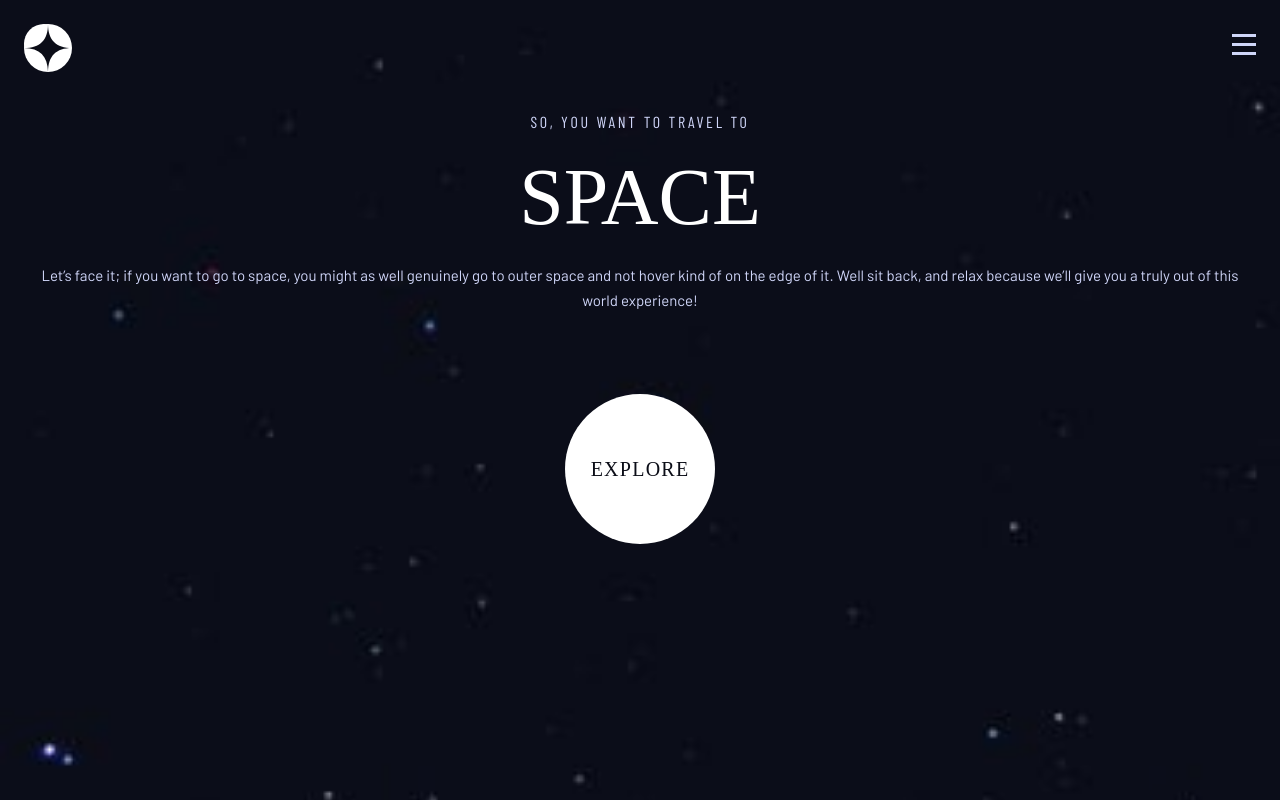
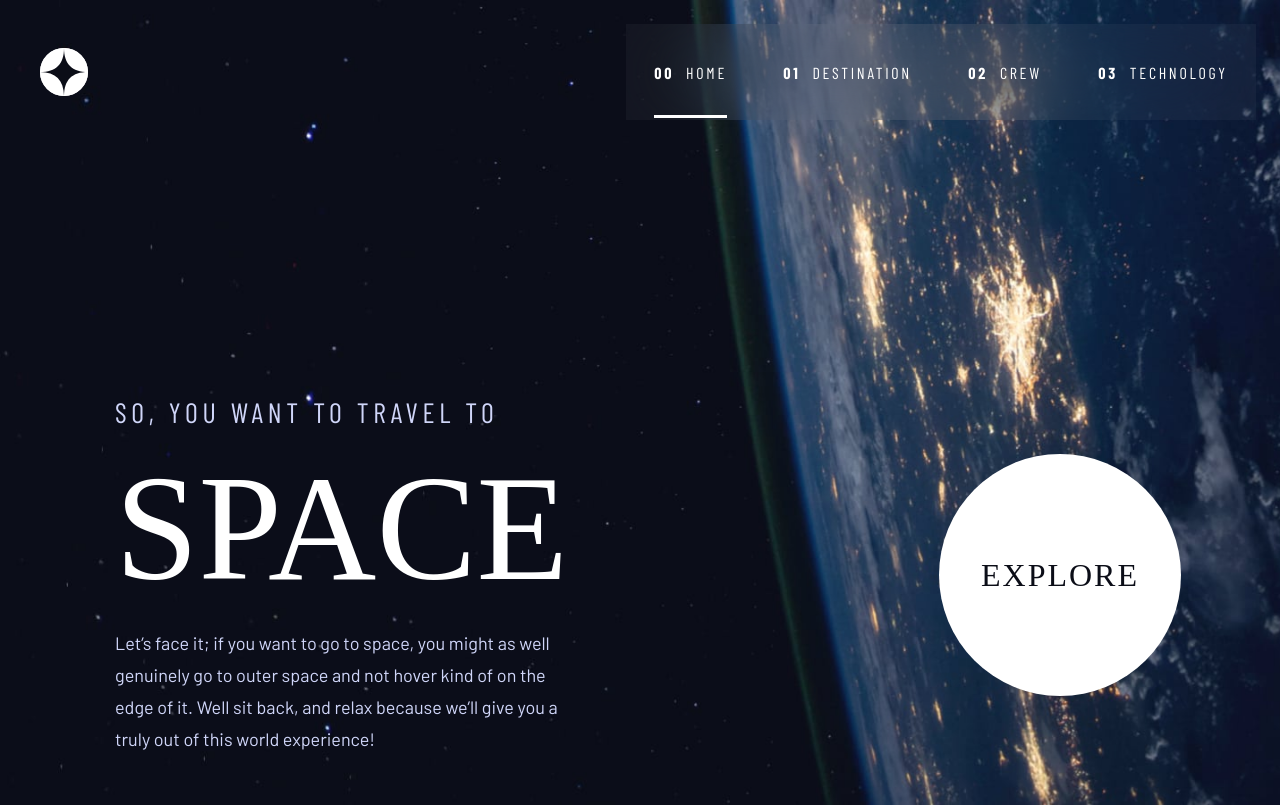
Before and after one commit to AlexanderGrigoryan/Space-Tourism-Website, a React (Vite) app: page / in a window 1280 px wide. Built offline with nearby package versions, Linux system fonts and the light colour scheme; a web font is replaced by a local one.

Commit message:
make Home page responsive for all devices

```diff
--- a/src/App.tsx
+++ b/src/App.tsx
@@ -15,6 +15,29 @@ function App() {
   const location = useLocation();
   const pathname = location.pathname;
 
+  const linkList = [
+    {
+      number: "00",
+      name: "home",
+      path: "/",
+    },
+    {
+      number: "01",
+      name: "destination",
+      path: "/destination/moon",
+    },
+    {
+      number: "02",
+      name: "crew",
+      path: "/crew",
+    },
+    {
+      number: "03",
+      name: "technology",
+      path: "/technology",
+    },
+  ];
+
   return (
     <>
       <GlobalStyles />
@@ -27,21 +50,38 @@ function App() {
         </Helmet>
       </HelmetProvider>
       <MainContainer>
-        {menu ? <BurgerMenu menu={menu} setMenu={setMenu} pathname={pathname} /> : null}
+        {menu ? (
+          <BurgerMenu
+            linkList={linkList}
+            menu={menu}
+            setMenu={setMenu}
+            pathname={pathname}
+          />
+        ) : null}
         <Routes>
-          <Route path="/" element={<Home menu={menu} setMenu={setMenu} />} />
+          <Route
+            path="/"
+            element={<Home pathname={pathname} linkList={linkList} menu={menu} setMenu={setMenu} />}
+          />
           <Route
             path="/destination/:name"
-            element={<Destination menu={menu} setMenu={setMenu} />}
+            element={
+              <Destination pathname={pathname} linkList={linkList} menu={menu} setMenu={setMenu} />
+            }
           />
           <Route
             path="/destination/"
             element={<Navigate to="/destination/moon" />}
           />
-          <Route path="crew" element={<Crew menu={menu} setMenu={setMenu} />} />
+          <Route
+            path="crew"
+            element={<Crew pathname={pathname} linkList={linkList} menu={menu} setMenu={setMenu} />}
+          />
           <Route
             path="technology"
-            element={<Technology menu={menu} setMenu={setMenu} />}
+            element={
+              <Technology pathname={pathname} linkList={linkList} menu={menu} setMenu={setMenu} />
+            }
           />
         </Routes>
       </MainContainer>
--- a/src/components/BurgerMenu.tsx
+++ b/src/components/BurgerMenu.tsx
@@ -2,15 +2,17 @@ import React, { useEffect, useRef } from "react";
 import styled from "styled-components";
 import CloseImg from "../assets/shared/icon-close.svg";
 import { Link } from "react-router-dom";
+import { linkListType } from "../types";
 
 interface BurgerMenuProps {
   menu: boolean;
   setMenu: React.Dispatch<React.SetStateAction<boolean>>;
   pathname: string;
+  linkList: linkListType[];
 }
 
 function BurgerMenu(props: BurgerMenuProps) {
-  const { menu, setMenu, pathname } = props;
+  const { menu, setMenu, pathname, linkList } = props;
   const menuRef = useRef<HTMLDivElement | null>(null);
 
   useEffect(() => {
@@ -29,30 +31,8 @@ function BurgerMenu(props: BurgerMenuProps) {
     return () => {
       document.removeEventListener("mousedown", handleOutsideClick);
     };
-  }, [menu]);
+  }, [menu, setMenu]);
 
-  const linkList = [
-    {
-      number: "00",
-      name: "home",
-      path: "/",
-    },
-    {
-      number: "01",
-      name: "destination",
-      path: "/destination/moon",
-    },
-    {
-      number: "02",
-      name: "crew",
-      path: "/crew",
-    },
-    {
-      number: "03",
-      name: "technology",
-      path: "/technology",
-    },
-  ];
   return (
     <Container ref={menuRef}>
       <CloseButton onClick={() => setMenu(false)}>
--- a/src/components/Header.tsx
+++ b/src/components/Header.tsx
@@ -1,14 +1,20 @@
 import styled from "styled-components";
 import LogoImg from "../assets/shared/logo.svg";
 import BurgerImg from "../assets/shared/icon-hamburger.svg";
+import { linkListType } from "../types";
+import { Link } from "react-router-dom";
 
 interface HeaderProps {
   menu: boolean;
   setMenu: React.Dispatch<React.SetStateAction<boolean>>;
+  linkList: linkListType[];
+  pathname: string;
 }
 
 function Header(props: HeaderProps) {
-  const { menu, setMenu } = props;
+  const { menu, setMenu, linkList, pathname } = props;
+
+  console.log(pathname);
   return (
     <Container>
       <LogoCircle>
@@ -17,6 +23,21 @@ function Header(props: HeaderProps) {
       <BurgerButton onClick={() => setMenu(!menu)}>
         <BurgerLogo src={BurgerImg} alt="burger logo" />
       </BurgerButton>
+      <Nav>
+        {linkList.map((item) => {
+          return (
+            <>
+              <List>
+                <ListItem>
+                  <ItemNumber>{item.number}</ItemNumber>
+                  <StyledLink to={item.path}>{item.name}</StyledLink>
+                </ListItem>
+                {pathname == item.path ? <ActiveLine></ActiveLine> : null}
+              </List>
+            </>
+          );
+        })}
+      </Nav>
     </Container>
   );
 }
@@ -35,6 +56,11 @@ const LogoCircle = styled.div`
   height: 40px;
   background: #ffffff;
   border-radius: 50%;
+
+  @media screen and (min-width: 768px) {
+    width: 48px;
+    height: 48px;
+  }
 `;
 
 const Logo = styled.img``;
@@ -45,6 +71,80 @@ const BurgerButton = styled.button`
   cursor: pointer;
   width: 24px;
   height: 21px;
+
+  @media screen and (min-width: 768px) {
+    display: none;
+  }
 `;
 
 const BurgerLogo = styled.img``;
+
+const Nav = styled.nav`
+  width: 450px;
+  height: 96px;
+  background: rgba(255, 255, 255, 0.04);
+  backdrop-filter: blur(40.774227142333984px);
+  display: flex;
+  align-items: center;
+  justify-content: space-around;
+  display: none;
+
+  @media screen and (min-width: 768px) {
+    display: flex;
+  }
+
+  @media screen and (min-width: 1024px) {
+    width: 630px;
+  }
+
+  @media screen and (min-width: 1440px) {
+    padding: 0 120px;
+    width: 830px;
+  }
+`;
+
+const List = styled.div`
+  display: flex;
+  position: relative;
+`;
+
+const StyledLink = styled(Link)`
+  font-family: "Barlow Condensed", sans-serif;
+  font-size: 14px;
+  font-weight: 400;
+  font-weight: 400;
+  text-transform: uppercase;
+  text-decoration: none;
+  color: #ffffff;
+
+  @media screen and (min-width: 1024px) {
+    font-size: 16px;
+    letter-spacing: 2.7px;
+  }
+`;
+
+const ActiveLine = styled.div`
+  width: 100%;
+  height: 3px;
+  background: white;
+  position: absolute;
+  top: 52px;
+`;
+
+const ListItem = styled.div`
+  display: flex;
+  column-gap: 12px;
+`;
+
+const ItemNumber = styled.p`
+  font-family: "Barlow Condensed";
+  font-size: 16px;
+  font-weight: 700;
+  letter-spacing: 2.7px;
+  color: #ffffff;
+  display: none;
+
+  @media screen and (min-width: 1024px) {
+    display: inline-block;
+  }
+`;
--- a/src/components/Home.tsx
+++ b/src/components/Home.tsx
@@ -1,18 +1,29 @@
 import styled from "styled-components";
 import MobileBackground from "../assets/home/background-home-mobile.jpg";
+import TabletBackground from "../assets/home/background-home-tablet.jpg";
+import DesktopBackground from "../assets/home/background-home-desktop.jpg";
+
 import Header from "./Header";
 import { Link } from "react-router-dom";
+import { linkListType } from "../types";
 
 interface HomeProps {
   menu: boolean;
   setMenu: React.Dispatch<React.SetStateAction<boolean>>;
+  linkList: linkListType[];
+  pathname: string;
 }
 
 function Home(props: HomeProps) {
-  const { menu, setMenu } = props;
+  const { menu, setMenu, linkList, pathname } = props;
   return (
     <Container>
-      <Header menu={menu} setMenu={setMenu} />
+      <Header
+        menu={menu}
+        setMenu={setMenu}
+        linkList={linkList}
+        pathname={pathname}
+      />
       <Content>
         <Info>
           <Text>SO, YOU WANT TO TRAVEL TO</Text>
@@ -41,14 +52,43 @@ const Container = styled.div`
   width: 100%;
   min-height: 100vh;
   padding: 0 24px;
+
+  @media screen and (min-width: 768px) {
+    background-image: url(${TabletBackground});
+    padding: 0 24px 0 40px;
+  }
+
+  @media screen and (min-width: 1024px) {
+    background-image: url(${DesktopBackground});
+  }
 `;
 
 const Content = styled.div`
-  padding-top: 24px;
   display: flex;
   flex-direction: column;
   align-items: center;
   row-gap: 81px;
+  padding-top: 24px;
+
+  @media screen and (min-width: 768px) {
+    padding-top: 84px;
+    row-gap: 156px;
+  }
+
+  @media screen and (min-width: 1024px) {
+    flex-direction: row;
+    justify-content: space-between;
+    padding: 0 75px;
+    margin-top: 251px;
+    padding-bottom: 50px;
+  }
+
+  @media screen and (min-width: 1440px) {
+    flex-direction: row;
+    justify-content: space-between;
+    padding: 0 140px;
+    margin-top: 251px;
+  }
 `;
 
 const Info = styled.div`
@@ -56,6 +96,14 @@ const Info = styled.div`
   flex-direction: column;
   row-gap: 16px;
   text-align: center;
+
+  @media screen and (min-width: 768px) {
+    row-gap: 24px;
+  }
+
+  @media screen and (min-width: 1024px) {
+    text-align: left;
+  }
 `;
 
 const Text = styled.p`
@@ -64,6 +112,16 @@ const Text = styled.p`
   font-weight: 400;
   letter-spacing: 2.7px;
   color: #d0d6f9;
+
+  @media screen and (min-width: 768px) {
+    font-size: 20px;
+    letter-spacing: 3.375px;
+  }
+
+  @media screen and (min-width: 1024px) {
+    font-size: 28px;
+    letter-spacing: 4.725px;
+  }
 `;
 
 const Title = styled.h1`
@@ -72,13 +130,30 @@ const Title = styled.h1`
   font-weight: 400;
   line-height: 100px;
   color: white;
+
+  @media screen and (min-width: 768px) {
+    font-size: 150px;
+    line-height: 150px;
+  }
 `;
 
 const Subtext = styled.p`
   font-size: 15px;
   font-weight: 400;
   line-height: 25px;
+  width: 327px;
   color: #d0d6f9;
+
+  @media screen and (min-width: 768px) {
+    width: 444px;
+    font-size: 16px;
+    line-height: 28px;
+  }
+
+  @media screen and (min-width: 1024px) {
+    font-size: 18px;
+    line-height: 32px;
+  }
 `;
 
 const Button = styled.button`
@@ -88,6 +163,16 @@ const Button = styled.button`
   border: none;
   background: white;
   cursor: pointer;
+
+  @media screen and (min-width: 768px) {
+    width: 242px;
+    height: 242px;
+  }
+
+  @media screen and (min-width: 1440px) {
+    width: 274px;
+    height: 274px;
+  }
 `;
 
 const StyledLink = styled(Link)`
@@ -99,4 +184,9 @@ const StyledLink = styled(Link)`
   text-decoration: none;
   text-align: center;
   color: #0b0d17;
+
+  @media screen and (min-width: 768px) {
+    font-size: 32px;
+    letter-spacing: 2px;
+  }
 `;
--- a/src/pages/Crew.tsx
+++ b/src/pages/Crew.tsx
@@ -4,14 +4,17 @@ import styled from "styled-components";
 import CrewSlider from "../components/CrewSlider";
 import { useState } from "react";
 import data from "../data.json";
+import { linkListType } from "../types";
 
 interface CrewProps {
   menu: boolean;
   setMenu: React.Dispatch<React.SetStateAction<boolean>>;
+  linkList: linkListType[];
+  pathname: string;
 }
 
 function Crew(props: CrewProps) {
-  const { menu, setMenu } = props;
+  const { menu, setMenu, linkList, pathname } = props;
 
   const [teamMember, setTeamMember] = useState<string>("Douglas Hurley");
 
@@ -19,7 +22,12 @@ function Crew(props: CrewProps) {
 
   return (
     <Container>
-      <Header menu={menu} setMenu={setMenu} />
+      <Header
+        menu={menu}
+        setMenu={setMenu}
+        linkList={linkList}
+        pathname={pathname}
+      />
       <Content>
         <Title>
           <Number>02</Number>
--- a/src/pages/Destination.tsx
+++ b/src/pages/Destination.tsx
@@ -4,14 +4,17 @@ import styled from "styled-components";
 import data from "../data.json";
 import { useState } from "react";
 import { Link, useParams } from "react-router-dom";
+import { linkListType } from "../types";
 
 interface DestinationProps {
   menu: boolean;
   setMenu: React.Dispatch<React.SetStateAction<boolean>>;
+  linkList: linkListType[];
+  pathname: string;
 }
 
 function Destination(props: DestinationProps) {
-  const { menu, setMenu } = props;
+  const { menu, setMenu, linkList, pathname } = props;
   const [activePlanet, setActivePlanet] = useState<string>("moon");
 
   const params = useParams();
@@ -21,7 +24,12 @@ function Destination(props: DestinationProps) {
 
   return (
     <Container>
-      <Header menu={menu} setMenu={setMenu} />
+      <Header
+        menu={menu}
+        setMenu={setMenu}
+        linkList={linkList}
+        pathname={pathname}
+      />
       <Content>
         <Title>
           <Number>01</Number>
--- a/src/pages/Technology.tsx
+++ b/src/pages/Technology.tsx
@@ -4,14 +4,17 @@ import styled from "styled-components";
 import TechnoSlider from "../components/TechnoSlider";
 import { useState } from "react";
 import data from "../data.json";
+import { linkListType } from "../types";
 
 interface TechnologyProps {
   menu: boolean;
   setMenu: React.Dispatch<React.SetStateAction<boolean>>;
+  linkList: linkListType[];
+  pathname: string;
 }
 
 function Technology(props: TechnologyProps) {
-  const { menu, setMenu } = props;
+  const { menu, setMenu, linkList, pathname } = props;
   const [category, setCategory] = useState<string>("Launch vehicle");
 
   const categories = data.technology.find(
@@ -20,7 +23,12 @@ function Technology(props: TechnologyProps) {
 
   return (
     <Container>
-      <Header menu={menu} setMenu={setMenu} />
+      <Header
+        menu={menu}
+        setMenu={setMenu}
+        linkList={linkList}
+        pathname={pathname}
+      />
       <Content>
         <Title>
           <Number>03</Number>
@@ -42,8 +50,6 @@ function Technology(props: TechnologyProps) {
 }
 
 export default Technology;
-
-
 
 const Container = styled.div`
   background-image: url(${MobileBackground});
--- /dev/null
+++ b/src/types.d.ts
@@ -0,0 +1,5 @@
+export interface linkListType {
+    number: string;
+    name: string;
+    path: string;
+  }
```
